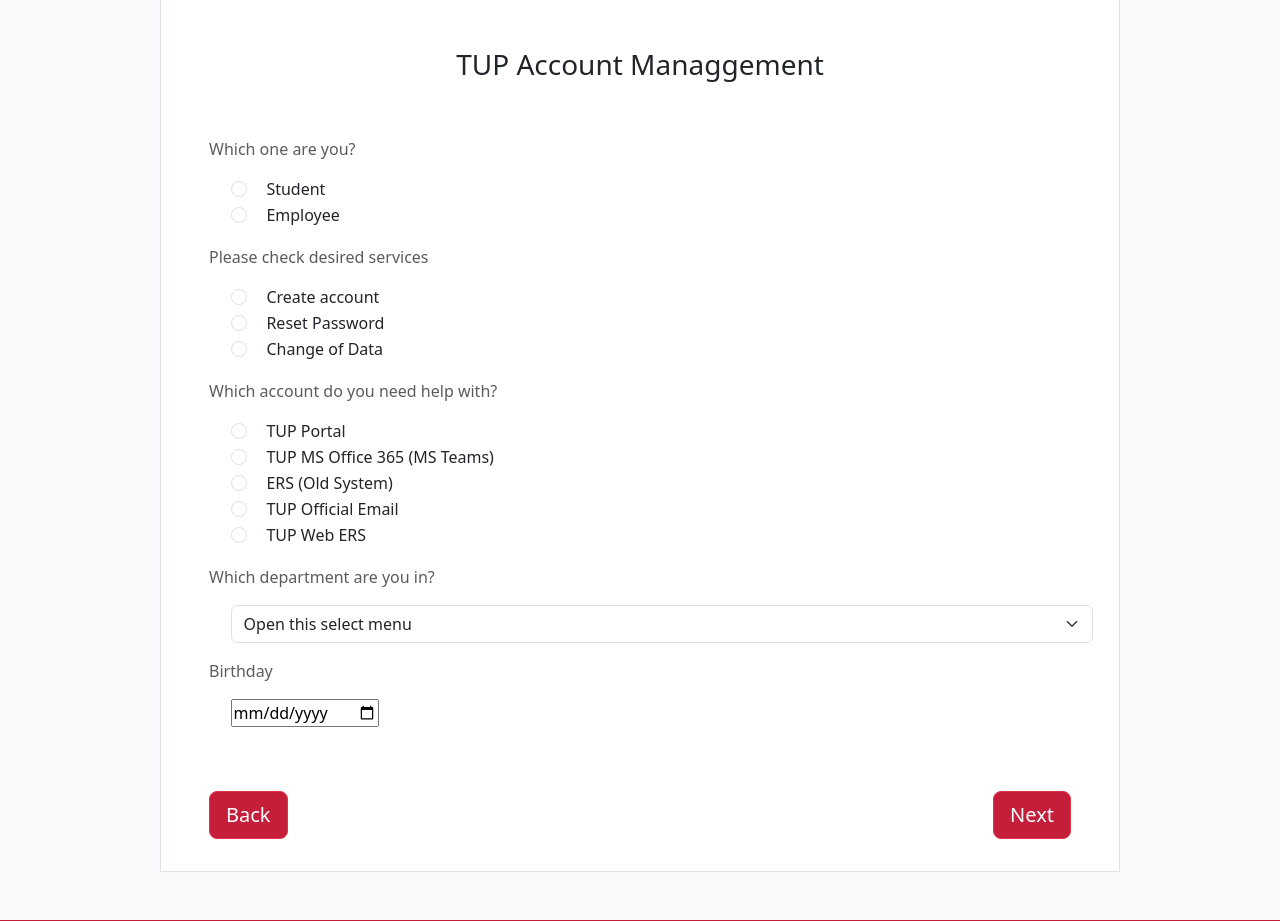
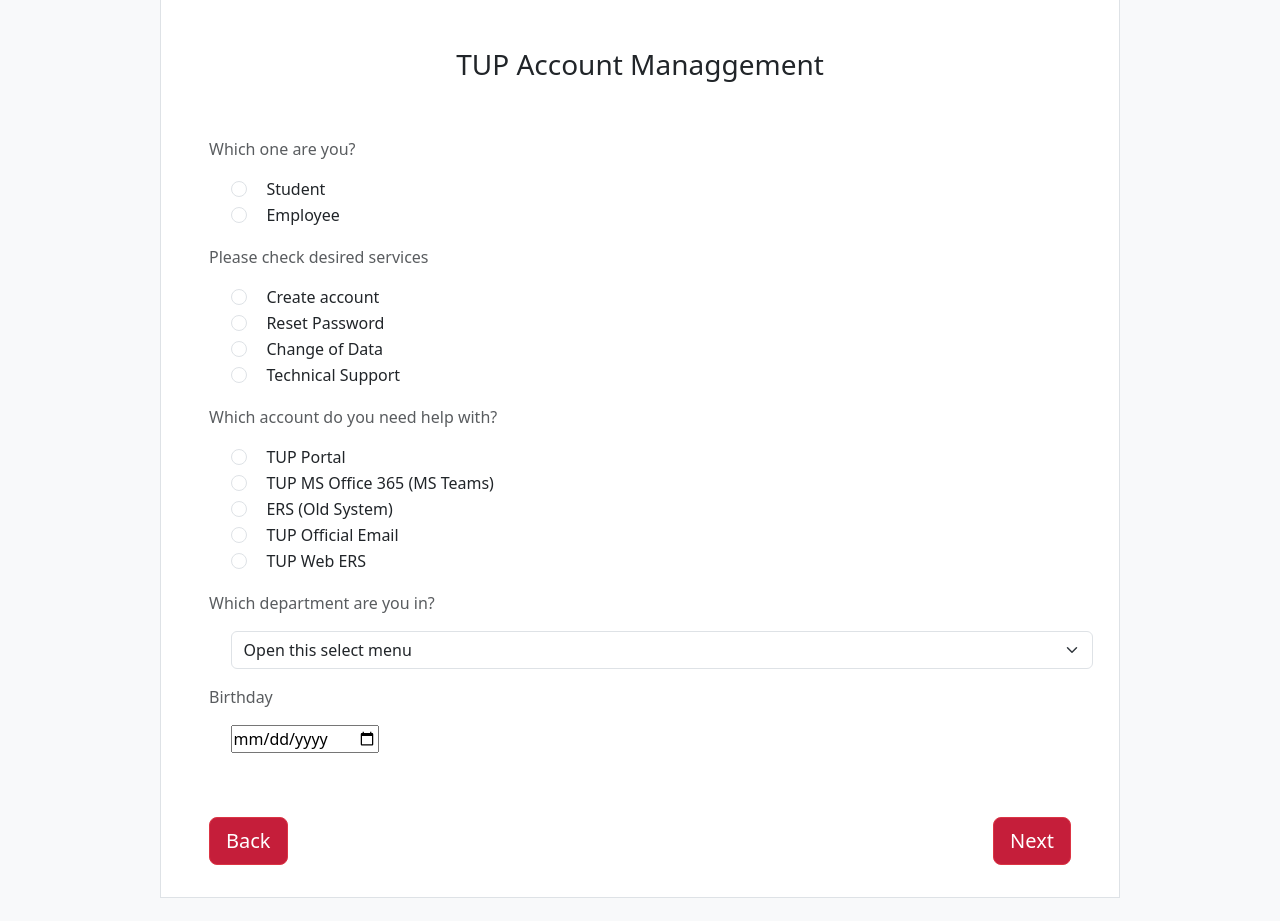
Before and after one commit to ssntn/web-job-request, a Flask app: template templates/b.html in a window 1280 px wide. Shown: the part 107-1028 px from the top of the page. Run offline with Flask 3, Linux system fonts and the light colour scheme; the template is opened without the code that fills it, so the values that code supplies are empty.

Commit message:
form b querying

```diff
--- a/app.py
+++ b/app.py
@@ -1,6 +1,7 @@
 # 3rd Part thigns
-from flask import Flask, render_template, redirect, request, session, request, jsonify
+from flask import Flask, render_template, redirect, request, session, request, jsonify, url_for
 import json
+import jsonpickle
 
 # Ian defined imports
 import routes as route
@@ -21,8 +22,12 @@
 #Routing
 @app.route('/')
 def index():
+    if 'response_create' in session: session.clear()
     return render_template(route.homepage)
 
+@app.route('/clear_session')
+def clear_session():
+    return redirect(url_for('index'))
 
 @app.route('/form', methods=['GET', 'POST'])
 def form():
@@ -82,28 +87,52 @@
 @app.route('/loading', methods=['POST'])
 def loading():
     if request.method == 'POST':
+        if('name' in session):
+            data = {
+                'user': {
+                    "name": session["name"],
+                    "email": session["email"],
+                    "contact": session["contact"]
+                },
+                'dates': {
+                    'requested': get_today(),
+                    'accepted': None,
+                    'completed': None
+                },
+                'service': {
+                    'name': session['service']
+                },
+                'state': SERVICE_STATE.PENDING,
+            }
 
-        data = {
-            'user': {
-                "name": session["name"],
-                "email": session["email"],
-                "contact": session["contact"]
-            },
-            'service': {
-                'name': session["service"],
-                'type': request.form.get("service"),
-                'date': request.form.get("month") +" "+request.form.get("year"),
-            },
-            'dates': {
-                'requested': get_today(),
-                'accepted': None,
-                'completed': None
-            },
-            'state': SERVICE_STATE.PENDING
-        }
+            service = db.read_services_value(session['service'])['value']
 
-        response = de.create_request(data)
-        session['response_create'] = response
+            if(service is None): return
+
+            if service == 0:
+                data.update({
+                    'service': {
+                        'type': request.form.get("service"),
+                        'date': request.form.get("month") +" "+request.form.get("year"),
+                    }
+                })
+            elif service == 1:
+                data.update({
+                    'service': {
+                        'type': request.form.get('service-type'),
+                        'account': request.form.get('account'),
+                        'entity': request.form.get('account-type'),
+                        'department': request.form.get('department'),
+                        'birthday': request.form.get('birthday')
+                    }
+                })
+
+            response = db.create_request(data)
+            session['response_create'] = response
+            session.pop('name', None)
+            session.pop('email', None)
+            session.pop('contact', None)
+            session.pop('service', None)
 
         return render_template(route.loading)
 
--- a/templates/b.html
+++ b/templates/b.html
@@ -52,13 +52,13 @@
                 <!-- Service Picker -->
                 <p class="text-muted">Which one are you?</p>
                 <div class="form-check">
-                    <input class="form-check-input type-radio" type="radio" name="account-type" id="type-1" value="1" required>
+                    <input class="form-check-input type-radio" type="radio" name="account-type" id="type-1" value="Student" required>
                     <label class="form-check-label" for="type-1">
                         Student
                     </label>
                 </div>
                 <div class="form-check">
-                    <input class="form-check-input type-radio" type="radio" name="account-type" id="type-2" value="2">
+                    <input class="form-check-input type-radio" type="radio" name="account-type" id="type-2" value="Employee">
                     <label class="form-check-label" for="type-2">
                         Employee
                     </label>
@@ -67,59 +67,59 @@
                 <!-- Service -->
                 <p class="pt-3 text-muted">Please check desired services</p>
                 <div class="form-check">
-                    <input class="form-check-input service-radio" type="radio" name="service-type" id="service-1" value="1" required selecteds>
+                    <input class="form-check-input service-radio" type="radio" name="service-type" id="service-1" value="Create account" required selecteds>
                     <label class="form-check-label" for="service-1">
                         Create account
                     </label>
                 </div>
                 <div class="form-check">
-                    <input class="form-check-input service-radio" type="radio" name="service-type" id="service-2" value="2">
+                    <input class="form-check-input service-radio" type="radio" name="service-type" id="service-2" value="Reset Password">
                     <label class="form-check-label" for="service-2">
                         Reset Password
                     </label>
                 </div>
                 <div class="form-check">
-                    <input class="form-check-input service-radio" type="radio" name="service-type" id="service-3" value="3">
+                    <input class="form-check-input service-radio" type="radio" name="service-type" id="service-3" value="Change of Data">
                     <label class="form-check-label" for="service-3">
                         Change of Data
                     </label>
                 </div>
-                <!-- <div class="form-check">
+                <div class="form-check">
                     <input class="form-check-input service-radio" type="radio" name="service-type" id="service-4" value="4">
                     <label class="form-check-label" for="service-4">
                         Technical Support
                     </label>
-                </div> -->
+                </div>
 
 
                 <!-- Account -->
                 <p class="pt-3 text-muted">Which account do you need help with?</p>
                 <div class="form-check">
-                    <input class="form-check-input account-radio" type="radio" name="account" id="account-1" value="1" required>
+                    <input class="form-check-input account-radio" type="radio" name="account" id="account-1" value="TUP Portal" required>
                     <label class="form-check-label" for="account-1">
                         TUP Portal
                     </label>
                 </div>
                 <div class="form-check">
-                    <input class="form-check-input account-radio" type="radio" name="account" id="account-2" value="2">
+                    <input class="form-check-input account-radio" type="radio" name="account" id="account-2" value="TUP MS Office 365 (MS Teams)">
                     <label class="form-check-label" for="account-2">
                         TUP MS Office 365 (MS Teams)
                     </label>
                 </div>
                 <div class="form-check">
-                    <input class="form-check-input account-radio" type="radio" name="account" id="account-3" value="3">
+                    <input class="form-check-input account-radio" type="radio" name="account" id="account-3" value="ERS (Old System)">
                     <label class="form-check-label" for="account-3">
                         ERS (Old System)
                     </label>
                 </div>
                 <div class="form-check">
-                    <input class="form-check-input account-radio" type="radio" name="account" id="account-4" value="4">
+                    <input class="form-check-input account-radio" type="radio" name="account" id="account-4" value="TUP Official Email">
                     <label class="form-check-label" for="account-4">
                         TUP Official Email
                     </label>
                 </div>
                 <div class="form-check">
-                    <input class="form-check-input account-radio" type="radio" name="account" id="account-5" value="5">
+                    <input class="form-check-input account-radio" type="radio" name="account" id="account-5" value="TUP Web ERS">
                     <label class="form-check-label" for="account-5">
                         TUP Web ERS
                     </label>
@@ -129,8 +129,8 @@
                 <p class="pt-3 text-muted">Which department are you in?</p>
                 <select name ="department"class="form-select" aria-label="Default select example">
                     <option id="temporary" selected>Open this select menu</option>
-                    <option value="1">College of Science</option>
-                    <option value="2">College of Liberal Arts</option>
+                    <option value="College of Science">College of Science</option>
+                    <option value="College of Liberal Arts">College of Liberal Arts</option>
                 </select>
 
                 <!-- Birthday -->
```
Also changed, not shown: db.py (+31 -12 lines).
